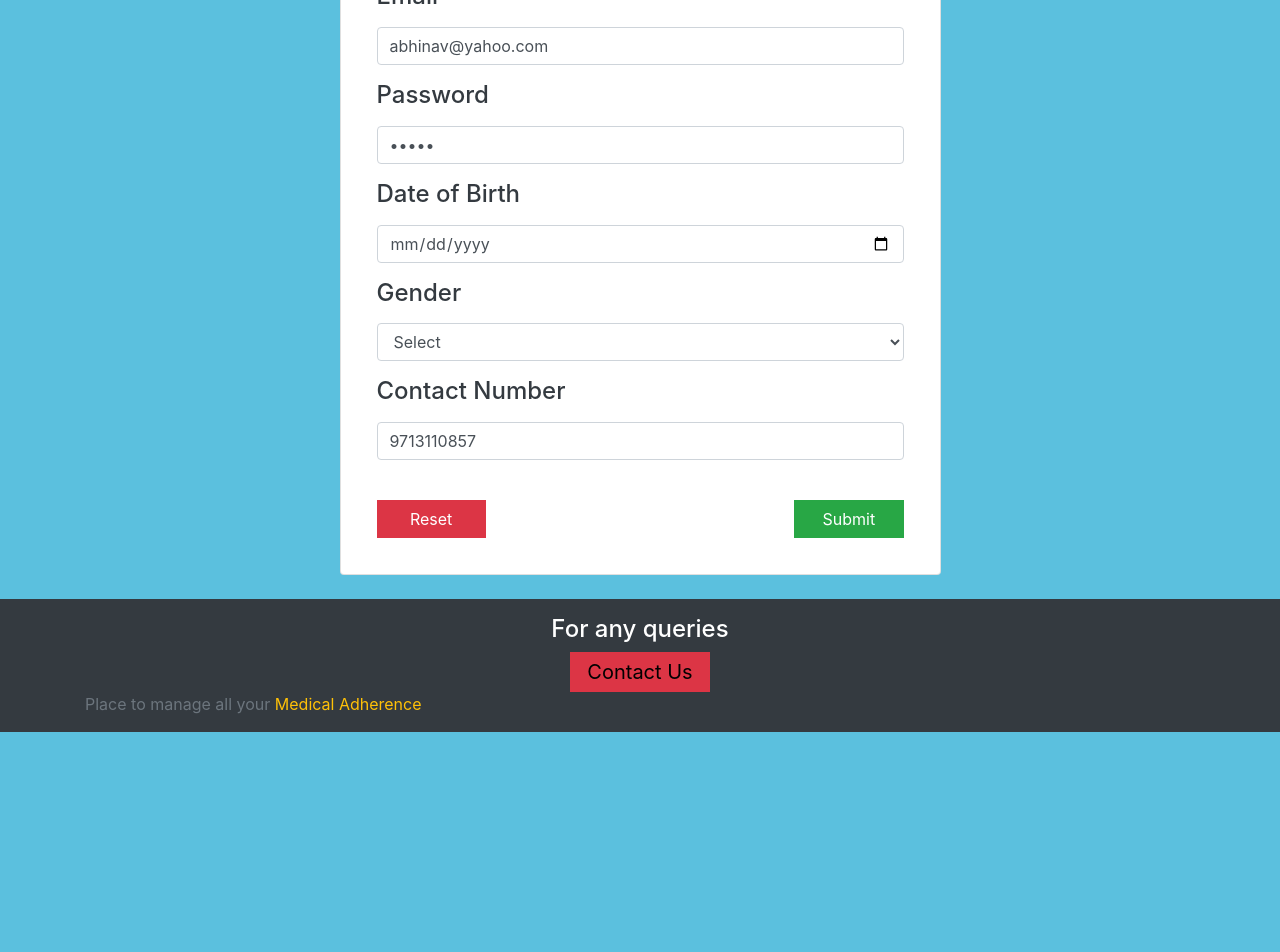
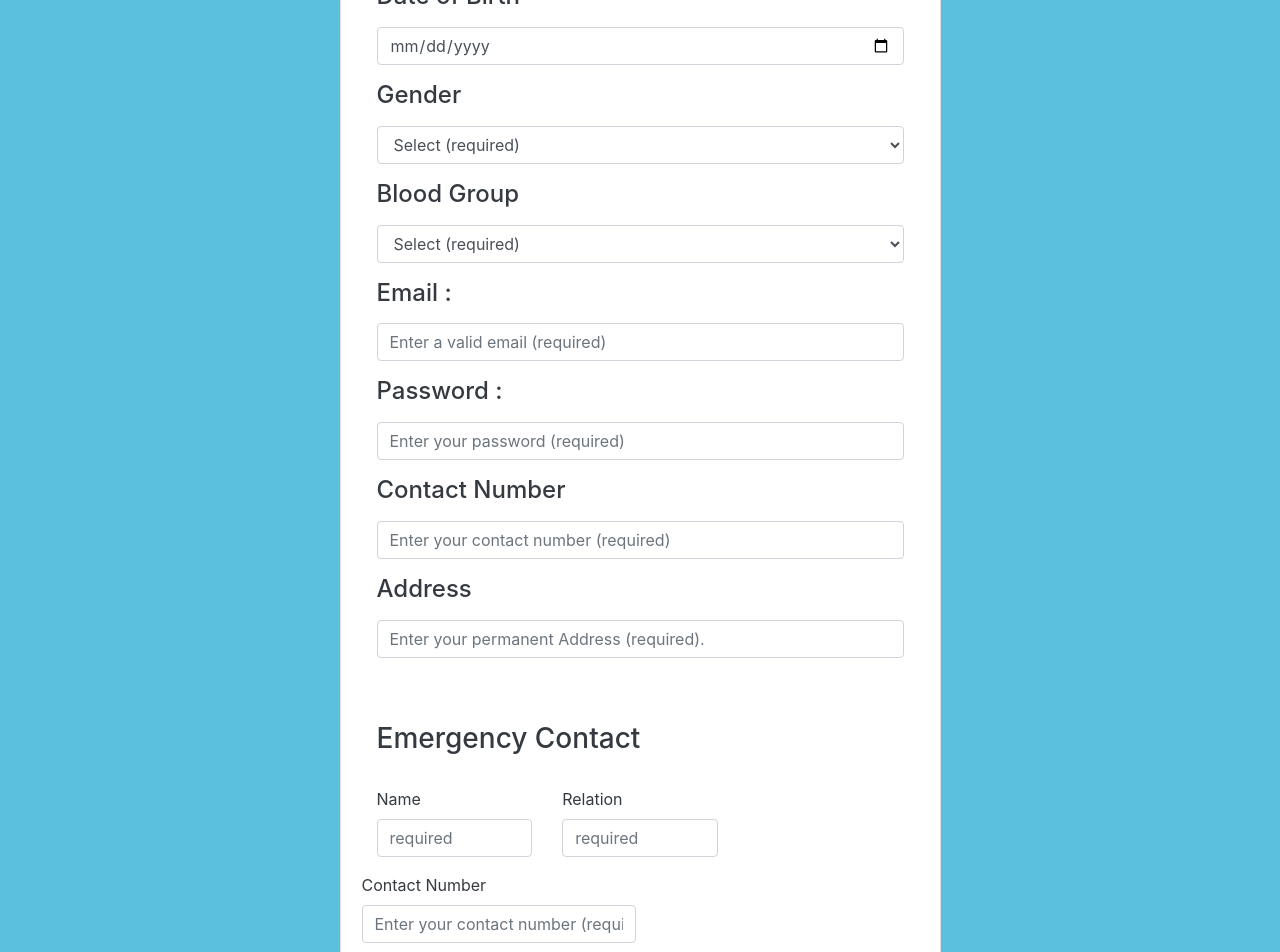
Before and after one commit to Mini-Project-GLAU-2020-21/Patient-s_Unique_Identification, a React (Create React App) app in the folder frontend/: page /signup in a window 1280 px wide. Shown: the part 540-1492 px from the top of the page. Before the commit the page ends 1272 px from the top, so only its background shows below. Built offline with nearby package versions, Linux system fonts and the light colour scheme; no server answers.

Commit message:
Final Files

```diff
--- /dev/null
+++ b/frontend/src/patient/AdminDashboard.js
@@ -0,0 +1,72 @@
+import React from "react";
+import { Link } from "react-router-dom";
+
+import Base from "../core/Base";
+import { isAuthenticated } from "../auth/helper/index";
+
+
+const AdminDashBoard = () => {
+
+    const {patient: {f_name, email, p_contact_number, role}} = isAuthenticated();      // destructuring
+
+    const adminLeftSide =() => {
+        return (
+            <div className="card">
+                <h4 className="card-header bg-dark text-white">Admin Navigation</h4>
+                <ul className="list-group">
+                    <li className="list-group-item">
+                        <Link
+                        to="/admin/create/category"
+                        className="nav-link text-success">
+                            <h5>Create Categories</h5>
+                        </Link>
+                    </li>
+                </ul>
+            </div>
+        )
+    }
+
+    const adminRightSide =() => {
+        return (
+            <div className="card mb-4">
+                <h4 className="card-header">Admin Information</h4>
+                <ui className="list-group">
+                    <li className="list-group-item">
+                        <h4><span className="badge bg-info mr-2">Name:</span>{f_name}</h4>
+                    </li>
+                    <li className="list-group-item">
+                    <h4><span className="badge bg-info  mr-2">Your Contact Number:</span>{p_contact_number}</h4>
+                    </li>
+                    <li className="list-group-item">
+                    <h4><span className="badge bg-info  mr-2">Email:</span>{email}</h4>
+                    </li>
+
+                </ui>
+            </div>
+        )
+    }
+
+
+
+
+    return(
+        <Base src1="../logo.png"  title="Welcome to Admin area"
+        description="Manage all of your categories here"
+        className="container p-4"
+        >
+            <div className="row">
+                <div className="col-3">
+                    {adminLeftSide()}
+                </div>
+                <div className="col-9">
+                    {adminRightSide()}
+                </div>
+            </div>
+
+
+        </Base>
+    )
+}
+
+
+export default AdminDashBoard;
--- a/frontend/src/patient/EditProfile.js
+++ b/frontend/src/patient/EditProfile.js
@@ -82,41 +82,9 @@ const UpdatePatient = () => {
 
   const updatePatientForm = () => (
     <form>
-      {/*<div className="form-group">UPI:
-        <input className="form-control" value={upi} readOnly="readOnly" />
-      </div>
-      <div className="form-group">First Name:
-        <input className="form-control" value={f_name} readOnly="readOnly"/>
-      </div>
-
-      <div className="form-group">Last Name:
-        <input className="form-control" placeholder="Last Name" value={l_name} readOnly="readOnly"/>
-      </div>
-
-      <div className="form-group">Date of Birth:
-        <input className="form-control" value={dob} readOnly="readOnly" />
-      </div>
-
-      <div className="form-group">Email:
-        <input className="form-control" value={email} readOnly="readOnly"/>
-      </div>
-
-      <div className="form-group">Blood Group:
-        <input className="form-control" value={blood_group} readOnly="readOnly" />
-      </div>
 
 
-      <div className="form-group">Contact Number:
-        <input onChange={handleChange("p_contact_number")} className="form-control" value={p_contact_number}ty/>
-      </div>
-
-
-
-      <div className="form-group">Address:
-        <input onChange={handleChange("address")} className="form-control" placeholder="Address" value={address} type="text" placeholder="Your permanent address." />
-      </div>*/}
-
-      <h4>Emergency Contact: </h4>
+      <h4>Emergency Contact: </h4><br />
                         <div className="row">
                             <div className="col-4">
                                 <div className="form-group">
@@ -150,9 +118,9 @@ const UpdatePatient = () => {
     </form>
   );
   return (
-    <Base title="Update your profile here" description="Enter your details" className="container  p-5">
+    <Base src1="../logo.png" title="Update your profile here" description="Enter your details" className="container  p-5">
       <div className="row bg-light text-dark rounded">
-        <div className="col-md-10 offset-md-1 px-5 py-5">
+        <div className="col-md-10 offset-md-1 px-5 py-3">
           {successMessage()}
           {errorMessage()}
           {updatePatientForm()}
--- a/frontend/src/patient/PatientDashboard.js
+++ b/frontend/src/patient/PatientDashboard.js
@@ -3,7 +3,7 @@ import Base from "../core/Base";
 
 const PatientDashboard = () => {
     return(
-        <Base title="Welcome to Patient's Unique Identification" description="Stay Healthy, Stay Safe">
+        <Base src1="../logo.png" title="Welcome to Patient's Unique Identification" description="Stay Healthy, Stay Safe">
             <div className="card mb-4 px-5">
                 <h3 className="card-header text-center container mb-5">Coronavirus disease (COVID-19) advice for the public: When and how to use
                 masks</h3>
--- a/frontend/src/patient/PatientDocuments.js
+++ b/frontend/src/patient/PatientDocuments.js
@@ -16,7 +16,6 @@ const PatientDocuments = () => {
         .then(data => {
             if(data.error) {
                 setError(data.error);
-                //console.log(error)
             } else {
                 setDocuments(data);
             }
@@ -37,7 +36,7 @@ const PatientDocuments = () => {
 
               </div>
             </div>
-            <br /><br /><br /><br />
+
           </div>
         );
       };
@@ -48,7 +47,7 @@ const PatientDocuments = () => {
     }, [])
 
     return (
-        <Base title="Your Documents" description="">
+        <Base src1="../logo.png" title="Your Documents" description="">
             <div className="row text-center">
                 <h1 className="text-white"></h1>
                 <div className="row">
--- a/frontend/src/patient/PatientProfile.js
+++ b/frontend/src/patient/PatientProfile.js
@@ -7,7 +7,7 @@ const PatientProfile = () => {
 
 
     const {
-        patient: {f_name, l_name, email, p_contact_number, r_contact_number,gender, r_name, r_relation , address, blood_group, upi, dob}
+        patient: {f_name, l_name, email, p_contact_number, r_contact_number, gender, r_name, r_relation , address, blood_group, upi, dob}
     } = isAuthenticated();
 
 
@@ -89,6 +89,7 @@ const PatientProfile = () => {
 
     return(
         <Base
+        src1="../logo.png"
         title="My Profile"
         description=""
         className="container  p-5"
--- a/frontend/src/patient/Signin.js
+++ b/frontend/src/patient/Signin.js
@@ -7,8 +7,8 @@ import {signin, authenticate, isAuthenticated} from "../auth/helper"
 const Signin = () => {
 
     const [values, setValues] = useState({
-        email: "abhinav@yahoo.com",
-        password: "12345",
+        email: "",
+        password: "",
         error: "",
         loading: false,
         didRedirect: false
@@ -44,13 +44,13 @@ const Signin = () => {
 
     const performRedirect = () => {
 
-        //TODO: do a redirect here
+
         if(didRedirect){
             if(didRedirect){
                 if(patient && patient.role === 0){
                     return <Redirect to="/patient/dashboard" />
                 } else {
-                    return <p>redirect to admin dashboard</p>
+                    return <Redirect to="/admin/dashboard" />;
                 }
             }
         }
@@ -92,7 +92,7 @@ const Signin = () => {
     const signInForm = () => {
         return(
             <div className="row">
-                <div className="col-md-5 offset-sm-4 text-left">
+                <div className="col-md-6 offset-sm-3 text-left">
                 <div className="card">
                         <div className="card-header bg-dark text-white text-center"><h1>Signin Form</h1></div>
                     <div className="card-body ml-3 mr-3">
@@ -100,11 +100,11 @@ const Signin = () => {
                     <form id="signinform" autoComplete="off">
                         <div className="form-group">
                             <h4><label className="text-dark">Email:</label></h4>
-                            <input onChange={handleChange("email")} value={email} className="form-control" type="email"/>
+                            <input onChange={handleChange("email")} placeholder="Enter you email" value={email} className="form-control" type="email"/>
                         </div><br/>
                         <div className="form-group">
                         <h4><label className="text-dark">Password</label></h4>
-                            <input onChange={handleChange("password")} value={password} className="form-control" type="password"/>
+                            <input onChange={handleChange("password")} value={password} placeholder="Enter your password" className="form-control" type="password"/>
                         </div>
                         <br/>
                         <div className="row">
@@ -126,7 +126,7 @@ const Signin = () => {
     }
 
     return(
-        <Base title="Sign In to your Account" description="Continue to PUI" >
+        <Base src1="../logo.png" title="Sign In to your Account" description="Continue to PUI" >
         {loadingMessage()}
         {errorMessage()}
         {signInForm()}
--- a/frontend/src/patient/Signup.js
+++ b/frontend/src/patient/Signup.js
@@ -8,19 +8,24 @@ const Signup = () => {
 
 
     const [values, setValues] = useState({
-        f_name: "Abhinav",
+        f_name: "",
         l_name: "",
-        email: "abhinav@yahoo.com",
-        password: "12345",
-        dob: "",
+        email: "",
+        password: "",
+        p_contact_number: "",
         gender: "",
-        p_contact_number: "9713110857",
+        dob:"",
+        blood_group: "",
+        r_name:"",
+        r_relation: "",
+        r_contact_number: "",
+        address: "",
         error: "",
         loading: false,
         success: false
     });
 
-    const {f_name, l_name, email, password, dob, p_contact_number,gender, error, success} = values;
+    const {f_name, l_name, email, password, p_contact_number, gender, dob, address, blood_group, r_name, r_relation, r_contact_number, error, success} = values;
 
 
     const handleChange = field_name => event => {
@@ -31,7 +36,7 @@ const Signup = () => {
     const onSubmit = event => {
         event.preventDefault();
         setValues({...values, error: false, loading: true});
-        signup({f_name, l_name, email, password, dob,gender, p_contact_number})
+        signup({f_name, l_name, email, password, p_contact_number, dob, gender, address, blood_group, r_name, r_relation, r_contact_number})
         .then(data => {
             if(data.error){
                 setValues({...values, error: data.error, success: false});
@@ -41,9 +46,14 @@ const Signup = () => {
                     l_name: "",
                     email: "",
                     password: "",
+                    p_contact_number: "",
+                    gender: "",
+                    blood_group: "",
+                    r_name:"",
                     dob:"",
-                    gender: "",
-                    p_contact_number: "",
+                    r_relation: "",
+                    r_contact_number: "",
+                    address: "",
                     error: "",
                     success: true
                 });
@@ -101,7 +111,7 @@ const Signup = () => {
                             <div className="col-6">
                                 <div className="form-group">
                                     <label className="text-dark"><h4>First Name</h4></label>
-                                    <input className="form-control" required="required" onChange={handleChange("f_name")} type="text" value={f_name} placeholder="First Name"/>
+                                    <input className="form-control" required="required" onChange={handleChange("f_name")} type="text" value={f_name} placeholder="First Name (required)"/>
                                 </div>
                             </div>
                             <div className="col-6">
@@ -113,19 +123,12 @@ const Signup = () => {
                         </div>
 
 
-                        <div className="form-group">
-                        <label className="text-dark"><h4>Email</h4></label>
-                            <input className="form-control" required="required" onChange={handleChange("email")} type="email" value={email} />
-                        </div>
-                        <div className="form-group">
-                        <label className="text-dark"><h4>Password</h4></label>
-                                <input className="form-control" required="required" onChange={handleChange("password")} type="password" value={password}/>
-                        </div>
+
 
 
                         <div className="form-group">
                         <label className="text-dark"><h4>Date of Birth</h4></label>
-                            <input className="form-control" required="required" onChange={handleChange("dob")} type="date" min="1947-01-01" max="2020-11-05" value={dob}/>
+                            <input className="form-control" required="required" onChange={handleChange("dob")} type="date" min="1947-01-01" max="2019-01-31" value={dob}/>
                         </div>
 
 
@@ -133,53 +136,68 @@ const Signup = () => {
                         <div className="form-group">
                         <label className="text-dark"><h4>Gender</h4></label>
                             <select onChange={handleChange("gender")} required="required" className="form-control"  value={gender}>
-                                <option value="" selected="selected" disabled="disabled">Select</option>
+                                <option value="" selected="selected" disabled="disabled">Select (required)</option>
                                 <option value="Male">Male</option>
                                 <option value="Female">Female</option>
                                 <option value="Transgender">Transgender</option>
                             </select>
                         </div>
+                        <div className="form-group">
+                        <label className="text-dark"><h4>Blood Group </h4></label>
+                            <select onChange={handleChange("blood_group")} required="required" className="form-control"  value={blood_group}>
+                                <option value="" selected="selected" disabled="disabled">Select (required)</option>
+                                <option value="A+">A RhD positive (A+)</option>
+                                <option value="A-">A RhD negative (A-)</option>
+                                <option value="B+">B RhD positive (B+)</option>
+                                <option value="B-">B RhD negative (B-)</option>
+                                <option value="O+">O RhD positive (O+)</option>
+                                <option value="O-">O RhD negative (O-)</option>
+                                <option value="AB+">AB RhD positive (AB+)</option>
+                                <option value="AB-">AB RhD negative (AB-)</option>
+                            </select>
+                        </div>
+
+                        <div className="form-group">
+                        <label className="text-dark"><h4>Email :</h4></label>
+                            <input className="form-control" placeholder="Enter a valid email (required)" required="required" onChange={handleChange("email")} type="email" value={email} />
+                        </div>
+                        <div className="form-group">
+                        <label className="text-dark"><h4>Password : </h4></label>
+                                <input className="form-control" placeholder="Enter your password (required)" required="required" onChange={handleChange("password")} type="password" value={password}/>
+                        </div>
+
+                        <div className="form-group">
+                        <label className="text-dark"><h4>Contact Number</h4></label>
+                            <input className="form-control" placeholder="Enter your contact number (required)" required="required" onChange={handleChange("p_contact_number")} type="text" value={p_contact_number}/>
+                        </div>
 
 
 
                         <div className="form-group">
-                        <label className="text-dark"><h4>Contact Number</h4></label>
-                            <input className="form-control" required="required" onChange={handleChange("p_contact_number")} type="text" value={p_contact_number}/>
+                            <label className="text-dark"><h4>Address</h4></label>
+                            <input className="form-control" value={address} placeholder="Enter your permanent Address (required)." onChange={handleChange("address")} type="text"/>
                         </div>
-
-
-                       {/*<div className="form-group">
-                            <label className="text-dark">Blood Group</label>
-                            <input className="form-control" type="text"/>
-                        </div>
-
-                        <div className="form-group">
-                            <label className="text-dark">Address</label>
-                            <input className="form-control" type="text"/>
-                        </div>
-
-                        <h3>Emergency Contact</h3>
+<br /><br />
+                        <h3>Emergency Contact</h3><br />
                         <div className="row">
                             <div className="col-4">
                                 <div className="form-group">
                                     <label className="text-dark">Name</label>
-                                    <input className="form-control" type="text"/>
+                                    <input className="form-control" value={r_name} onChange={handleChange("r_name")} placeholder="required" type="text"/>
                                 </div>
                             </div>
                             <div className="col-4">
                                 <div className="form-group">
                                     <label className="text-dark">Relation</label>
-                                    <input className="form-control" type="text"/>
+                                    <input className="form-control" value={r_relation} onChange={handleChange("r_relation")} placeholder="required" type="text"/>
                                 </div>
                             </div>
-                            <div className="col-4">
-                                <div className="form-group">
-                                    <label className="text-dark">Contact Number</label>
-                                    <input className="form-control" type="text"/>
-                                </div>
-                            </div>
+                            <div className="form-group">
+                        <label className="text-dark">Contact Number</label>
+                            <input className="form-control" value={r_contact_number} onChange={handleChange("r_contact_number")} placeholder="Enter your contact number (required)" required="required"  type="text" />
                         </div>
-                        */}
+                        </div>
+
 
 
                         <br />
@@ -201,8 +219,8 @@ const Signup = () => {
         )
     }
     return(
-        <Base title="Create New Account" description="Enter your details" >
-        {/*{successMessage()}*/}
+        <Base src1="../logo.png" title="Create New Account" description="Enter your details" >
+
         {errorMessage()}
         {signUpForm()}
         {performRedirect()}
--- a/frontend/src/patient/UploadDocument.js
+++ b/frontend/src/patient/UploadDocument.js
@@ -139,7 +139,7 @@ const UploadDocument = () => {
             placeholder="choose a file"
           />
         </label>
-      </div><br />
+      </div><p>Max. Size of file should be below 2.5 MB </p>
 
         <div className="text-right">
             <button type="submit" onClick={onSubmit} className="btn btn-outline-success mb-3">
@@ -151,6 +151,7 @@ const UploadDocument = () => {
 
   return (
     <Base
+    src1="../logo.png"
       title="Document upload section"
       description="You can upload your documents here"
       className="container  p-5"
```
Also changed, not shown: frontend/src/patient/AdminDashboard copy.js (added, +72 -0 lines), frontend/src/patient/SignupFailed.js (+14 -3 lines), frontend/src/patient/SignupSuccess.js (+4 -7 lines), frontend/logo.png (added), frontend/src/patient/logo.png (added).
